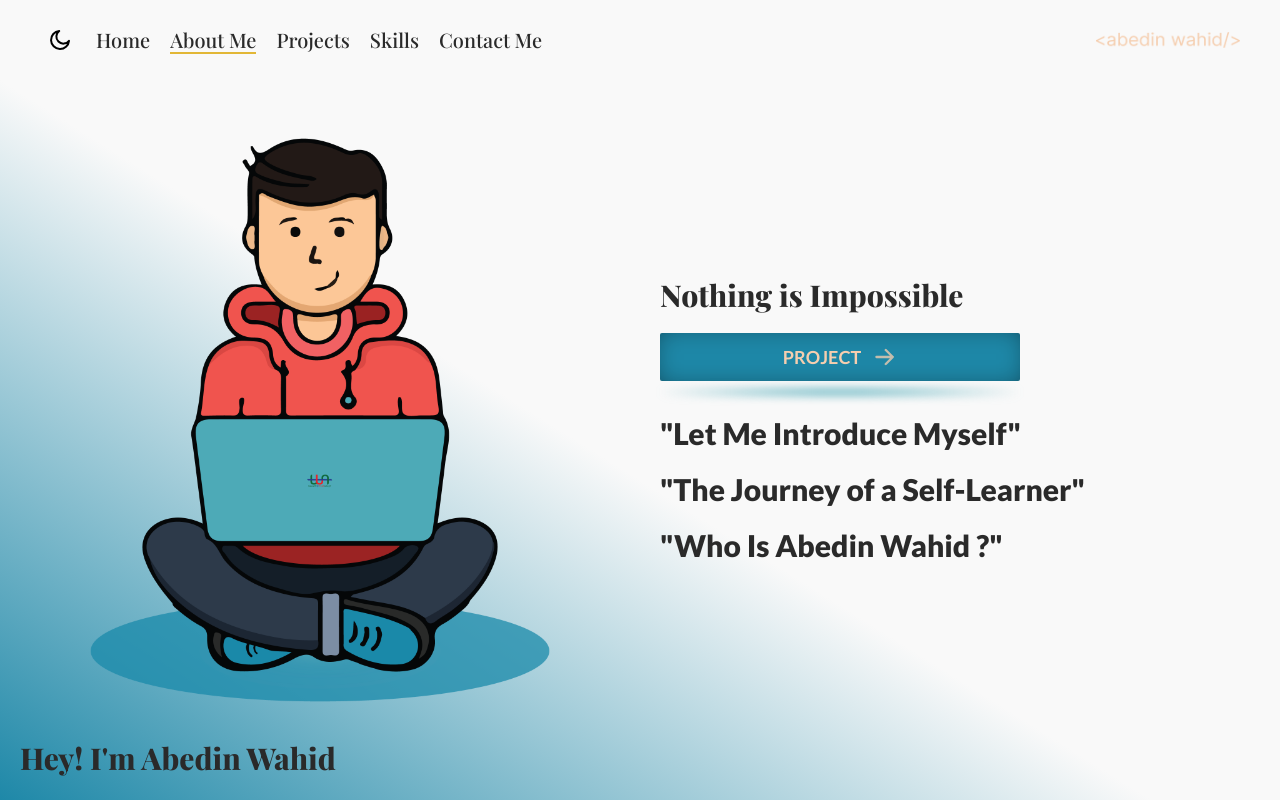
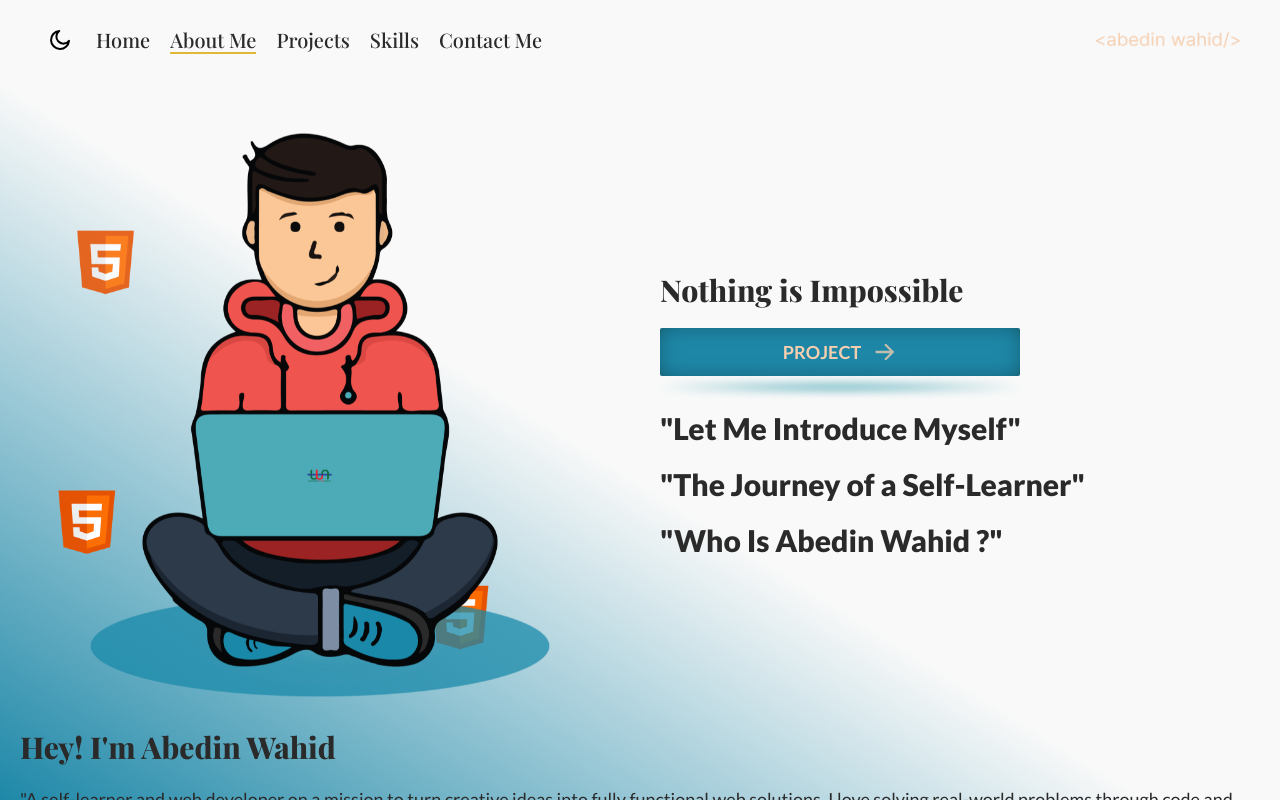
Before and after one commit to abedinwahid9/my-portfolio, a Next.js app: page /about-me in a window 1280 px wide. Built offline with nearby package versions, Linux system fonts and the light colour scheme.

Commit message:
about page img back rotate img set

```diff
--- a/src/app/(home)/about-me/page.tsx
+++ b/src/app/(home)/about-me/page.tsx
@@ -10,6 +10,8 @@ import { CiCoffeeCup } from "react-icons/ci";
 import { FaHandshake, FaMailBulk } from "react-icons/fa";
 import { FiTrendingUp } from "react-icons/fi";
 import { LuBookOpenText } from "react-icons/lu";
+import html from "../../../../public/icons/icons8-html-480.png";
+import CircleAnim from "@/app/components/share/CircleAnim";
 
 export const metadata = DynamicMetadata({
   page: "About-me",
@@ -56,8 +58,11 @@ const page = () => {
   return (
     <>
       <div className=" py-10 md:px-5 px-3">
-        <section className="flex flex-col md:flex-row w-full h-full justify-between gap-10 items-center ">
-          <div className="md:w-1/2 w-72 h-full">
+        <section className="flex flex-col md:flex-row w-full h-full justify-between gap-10 items-center">
+          {/* Left Section: Image with Rotating Icons */}
+          <div className="md:w-1/2 w-72 h-[589px] flex justify-center items-center relative">
+            {/* Main Image */}
+            <div className="relative z-50">
               <Image
                 className="w-full h-full"
                 width={0}
@@ -66,8 +71,18 @@ const page = () => {
                 alt="about-me"
               />
             </div>
+
+            {/* Rotating Icons */}
+            <div className="w-full h-full absolute -top-10 flex justify-center items-center z-10">
+              {Array.from({ length: 4 }).map((_, index) => (
+                <CircleAnim img={html} key={index} index={index} />
+              ))}
+            </div>
+          </div>
+
+          {/* Right Section: Text and Button */}
           <div className="md:w-1/2 w-full h-full flex justify-start md:justify-center">
-            <div className=" w-full flex flex-col md:gap-5 gap-3">
+            <div className="w-full flex flex-col md:gap-5 gap-3">
               <p className="dark:text-lg-text md:text-start text-center lg:text-3xl md:text-xl text-lg font-extrabold font-playfairDisplay text-dr-text">
                 {headTitle[0]}
               </p>
@@ -80,16 +95,14 @@ const page = () => {
                 icon={<ArrowSvgAni />}
               />
 
-              {headTitle?.slice(1).map((str, i) => {
-                return (
+              {headTitle?.slice(1).map((str, i) => (
                 <p
                   key={i}
                   className="dark:text-lg-text lg:text-3xl md:text-xl text-lg font-extrabold text-dr-text"
                 >
                   &#34;{str}&#34;
                 </p>
-                );
-              })}
+              ))}
             </div>
           </div>
         </section>
--- /dev/null
+++ b/src/app/components/share/CircleAnim.tsx
@@ -0,0 +1,46 @@
+"use client";
+import { motion, spring, Variants } from "framer-motion";
+import Image, { StaticImageData } from "next/image";
+import React from "react";
+
+const CircleAnim = ({ img, index }: { img: StaticImageData; key: number }) => {
+  const iconVariants: Variants = {
+    hidden: { opacity: 0, scale: 0.5 },
+    visible: (index) => ({
+      opacity: 1,
+      scale: 1,
+      transition: {
+        delay: index * 0.5,
+        duration: 2,
+        ease: "easeInOut",
+        type: spring,
+        stiffness: 200,
+        damping: 50,
+      },
+      transform: `rotate(${index * 90 + 60}deg) translate(280px) rotate(-${
+        index * 90 + 60
+      }deg)`,
+    }),
+  };
+
+  return (
+    <motion.div
+      key={index}
+      className="absolute"
+      custom={index} // Pass index for staggered animation
+      initial="hidden"
+      animate="visible"
+      variants={iconVariants}
+    >
+      <Image
+        className="w-20 h-20"
+        width={80}
+        height={80}
+        src={img}
+        alt="about-me"
+      />
+    </motion.div>
+  );
+};
+
+export default CircleAnim;
```
Lines whose indentation alone changed are shown as unchanged.
